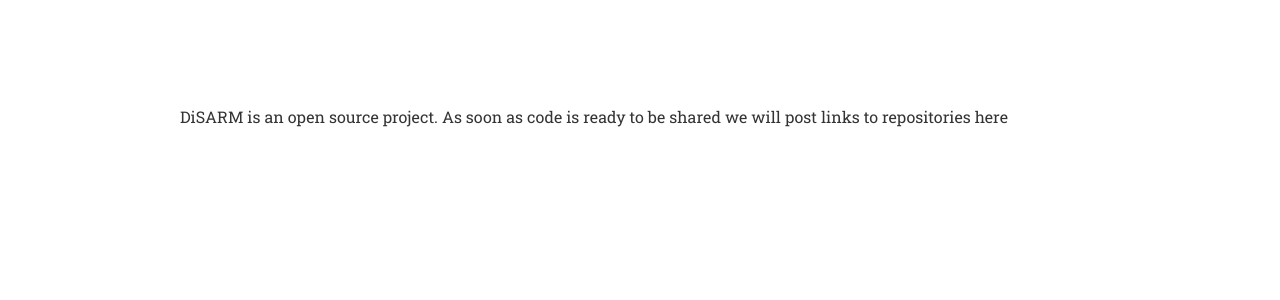
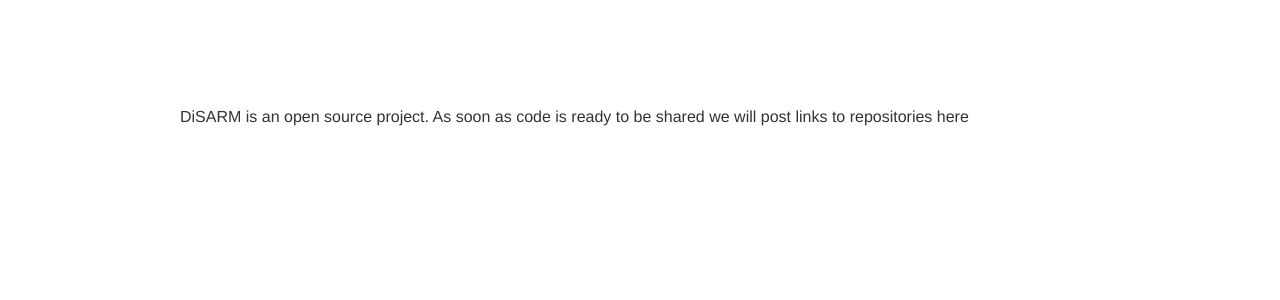
Before and after one commit to disarm-platform/disarm-website, a Jekyll site: the page built from code_and_tech.html, in a window 1280 px wide and 1148 px high. Shown: the part 764-1064 px from the top of the window. Built offline with Jekyll 4.4.1, drawn with Linux system fonts in a browser that asks for light colours; some web fonts are replaced.

Commit message:
Remove Roboto slab font

```diff
--- a/_includes/css/agency.css
+++ b/_includes/css/agency.css
@@ -6,7 +6,7 @@
 
 body {
     overflow-x: hidden;
-    font-family: "Roboto Slab","Helvetica Neue",Helvetica,Arial,sans-serif;
+    font-family: "Helvetica Neue",Helvetica,Arial,sans-serif;
     color: #{{ site.data.template.color.secondary-dark }};
 }
 
```
